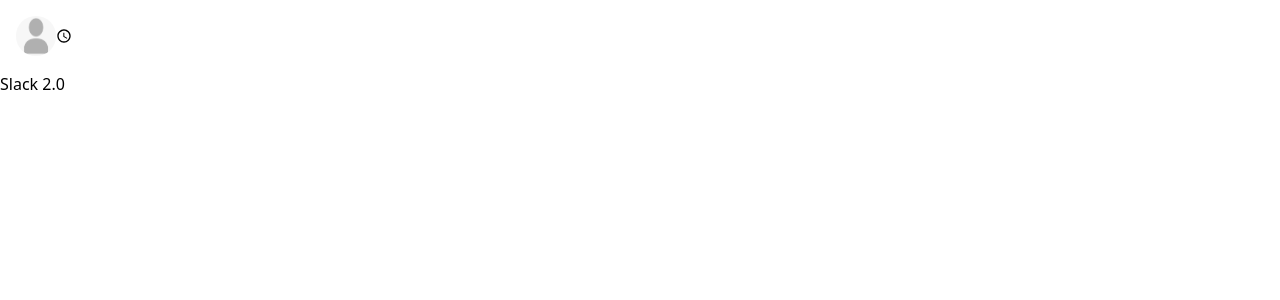
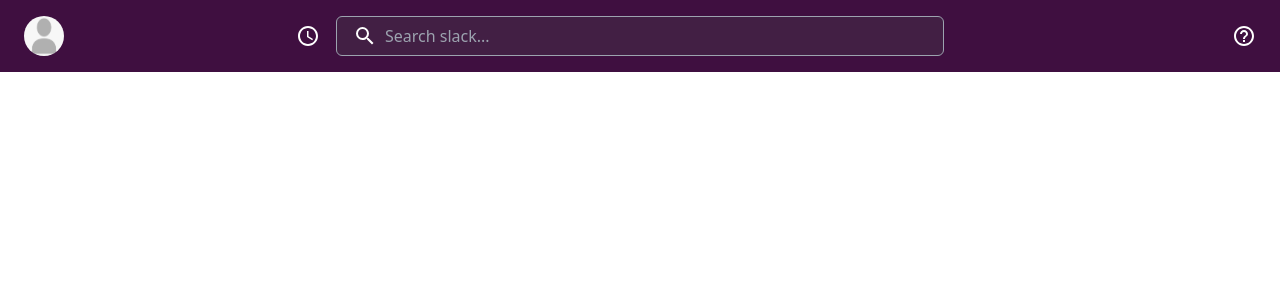
Before and after one commit to jorddy/slack-clone, a Next.js app: page / in a window 1280 px wide. Shown: the top 300 px of the page. Built offline with nearby package versions, Linux system fonts and the light colour scheme.

Commit message:
finished header

```diff
--- a/src/components/header.tsx
+++ b/src/components/header.tsx
@@ -1,11 +1,11 @@
 import Image from "next/image";
-import { MdAccessTime } from "react-icons/md";
+import { MdAccessTime, MdHelpOutline, MdSearch } from "react-icons/md";
 
 export default function Header() {
   return (
-    <header className='flex p-4'>
-      <div className='flex-[0.3] flex items-center'>
-        <div className='relative w-10 h-10'>
+    <header className='fixed w-full px-6 py-4 grid grid-cols-8 gap-4 bg-slack text-white'>
+      <div className='col-span-2 flex gap-2 items-center'>
+        <div className='relative h-10 w-10 cursor-pointer hover:opacity-80'>
           <Image
             src='/placeholder.png'
             alt='Profile picture'
@@ -13,7 +13,23 @@ export default function Header() {
             className='object-fill rounded-full'
           />
         </div>
-        <MdAccessTime />
+        <MdAccessTime className='h-6 w-6 ml-auto' />
+      </div>
+
+      <form
+        className='col-span-4 px-4 text-center flex items-center gap-2 bg-slack-accent
+        rounded-md border border-gray-400 focus-within:outline'
+      >
+        <MdSearch className='h-6 w-6' />
+        <input
+          type='text'
+          placeholder='Search slack...'
+          className='bg-transparent flex-1 outline-none'
+        />
+      </form>
+
+      <div className='col-span-2 self-center justify-self-end'>
+        <MdHelpOutline className='h-6 w-6' />
       </div>
     </header>
   );
--- a/src/pages/_app.tsx
+++ b/src/pages/_app.tsx
@@ -4,10 +4,10 @@ import Header from "@/components/header";
 
 function MyApp({ Component, pageProps }: AppProps) {
   return (
-    <>
+    <div className='overflow-hidden'>
       <Header />
       <Component {...pageProps} />
-    </>
+    </div>
   );
 }
 
--- a/tailwind.config.js
+++ b/tailwind.config.js
@@ -2,7 +2,12 @@
 module.exports = {
   content: ["./src/**/*.{js,ts,jsx,tsx}"],
   theme: {
-    extend: {}
+    extend: {
+      colors: {
+        slack: "#3f0f40",
+        "slack-accent": "#421f44"
+      }
+    }
   },
   plugins: []
 };
```
